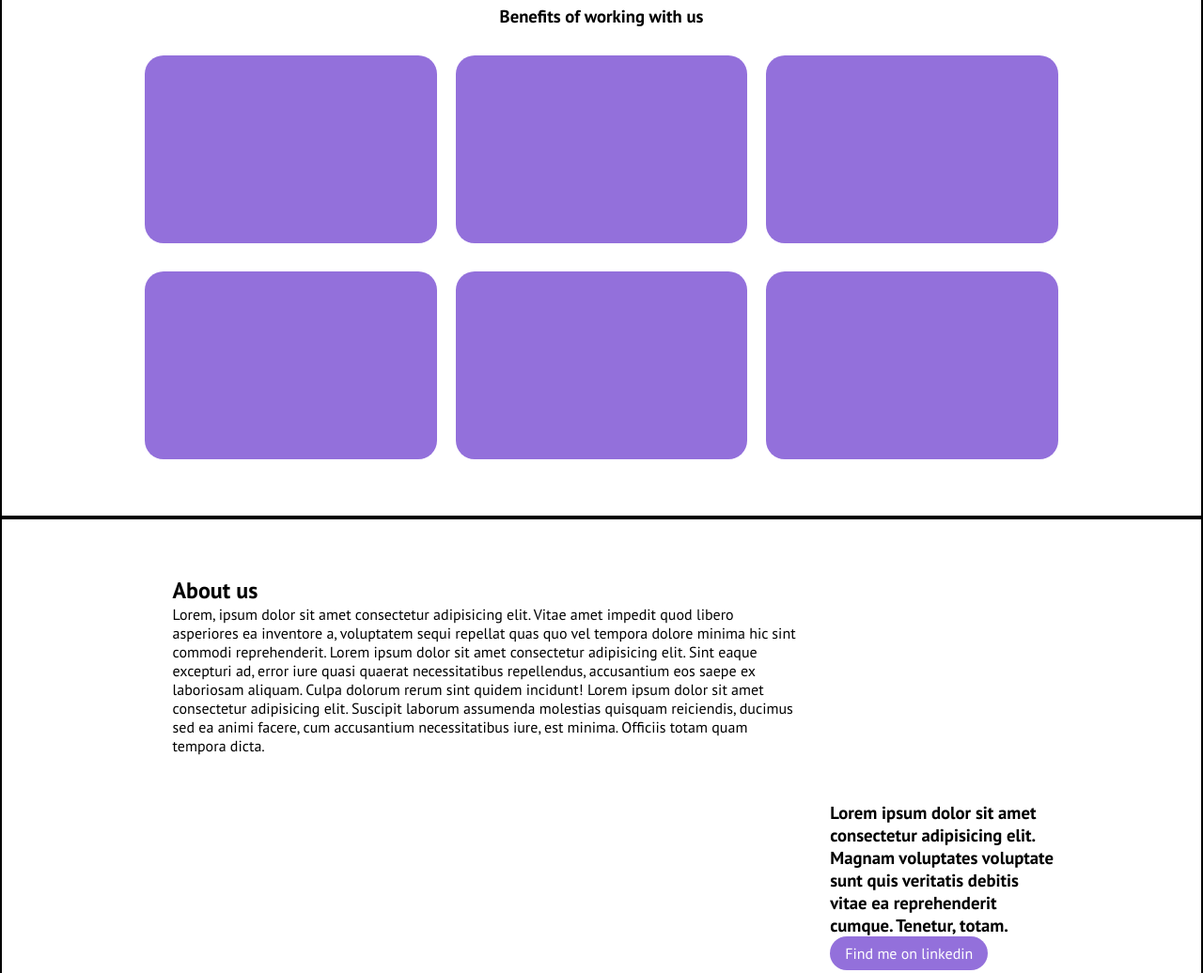
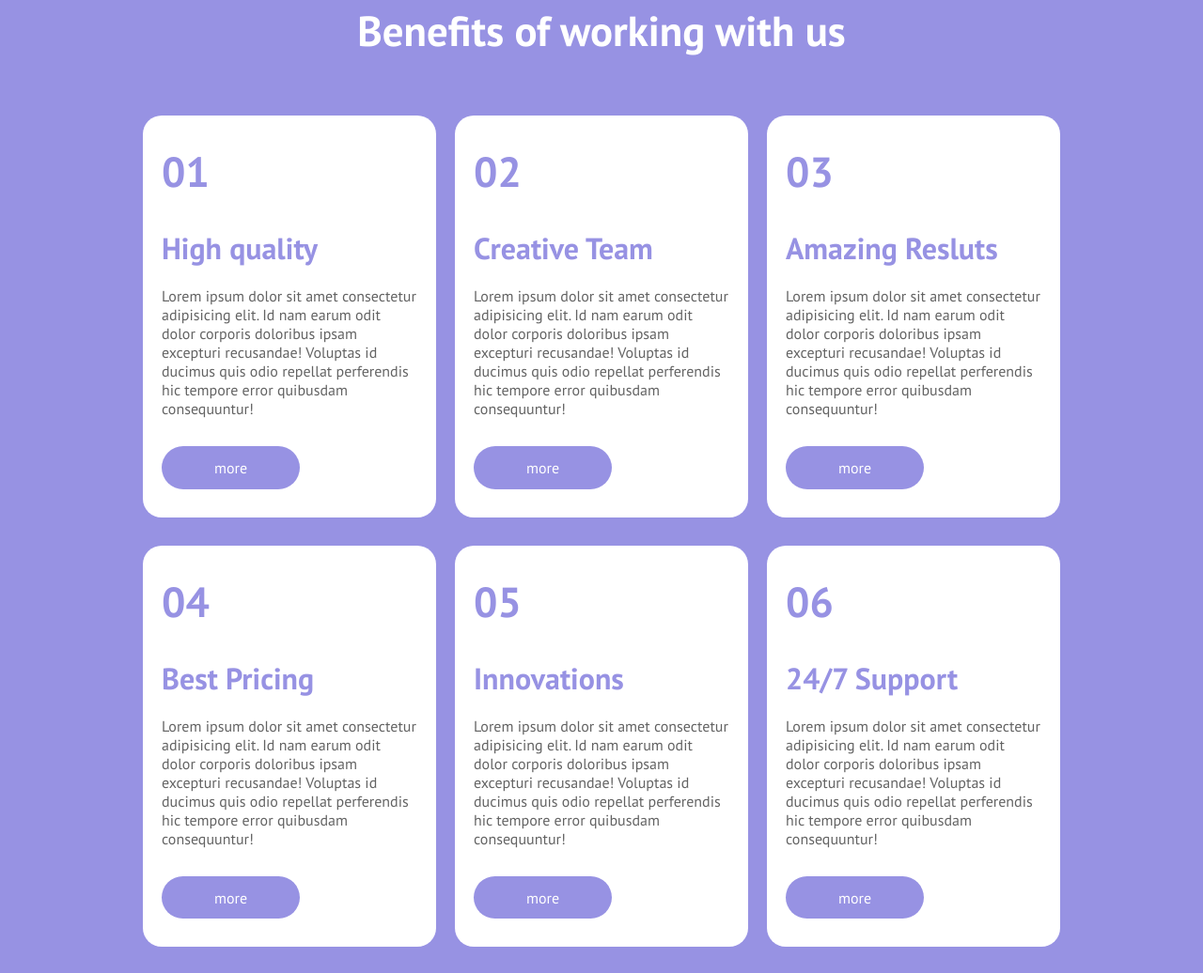
Before and after one commit to FRANCO1357/htmlcss-responsive-layout, a plain HTML site: page index.html in a window 1280 px wide. Shown: the part 3192-4228 px from the top of the page at 94% size. Drawn offline with Linux system fonts and the light colour scheme.

Commit message:
and benefits section

```diff
--- a/css/style.css
+++ b/css/style.css
@@ -229,19 +229,51 @@ nav ul{
 
 #benefits{
     padding-top: 80px;
-    border: 2px solid black;
+    background-color: #9792E3;
     min-height: 500px;
     padding: 60px 30px;
     text-align: center;
 }
 
 #benefits .card{
-    background-color: mediumpurple;
+    background-color: white;
     min-height: 200px;
     border-radius: 20px;
     margin: 30px 0;
     padding: 30px 20px;
+    text-align: left;
 }
+
+#benefits h3{
+    color: white;
+    font-size: 2.8rem;
+    margin-bottom: 2rem;
+}
+
+#benefits .card h3{
+    color: #9792E3;
+}
+
+#benefits .card h4{
+    color: #9792E3;
+    margin: 20px 0;
+    font-size: 2rem;
+}
+
+#benefits .card p{
+    color: rgb(99, 99, 99);
+}
+
+#benefits .card a{
+    display: inline-block;
+    color: white;
+    text-decoration: none;
+    background-color: #9792E3;
+    padding: 0.8rem 3.5rem;
+    border-radius: 30px;
+    margin-top: 30px;
+}
+
 
 /* about us */
 
--- a/index.html
+++ b/index.html
@@ -140,22 +140,52 @@
                 <h3>Benefits of working with us</h3>
                 <div class="row">
                     <div class="column">
-                        <div class="card"></div>
+                        <div class="card">
+                            <h3>01</h3>
+                            <h4>High quality</h4>
+                            <p>Lorem ipsum dolor sit amet consectetur adipisicing elit. Id nam earum odit dolor corporis doloribus ipsam excepturi recusandae! Voluptas id ducimus quis odio repellat perferendis hic tempore error quibusdam consequuntur!</p>
+                            <a href="">more</a>
+                        </div>
                     </div>
                     <div class="column">
-                        <div class="card"></div>
+                        <div class="card">
+                            <h3>02</h3>
+                            <h4>Creative Team</h4>
+                            <p>Lorem ipsum dolor sit amet consectetur adipisicing elit. Id nam earum odit dolor corporis doloribus ipsam excepturi recusandae! Voluptas id ducimus quis odio repellat perferendis hic tempore error quibusdam consequuntur!</p>
+                            <a href="">more</a>
+                        </div>
                     </div>
                     <div class="column">
-                        <div class="card"></div>
+                        <div class="card">
+                            <h3>03</h3>
+                            <h4>Amazing Resluts</h4>
+                            <p>Lorem ipsum dolor sit amet consectetur adipisicing elit. Id nam earum odit dolor corporis doloribus ipsam excepturi recusandae! Voluptas id ducimus quis odio repellat perferendis hic tempore error quibusdam consequuntur!</p>
+                            <a href="">more</a>
+                        </div>
                     </div>
                     <div class="column">
-                        <div class="card"></div>
+                        <div class="card">
+                            <h3>04</h3>
+                            <h4>Best Pricing</h4>
+                            <p>Lorem ipsum dolor sit amet consectetur adipisicing elit. Id nam earum odit dolor corporis doloribus ipsam excepturi recusandae! Voluptas id ducimus quis odio repellat perferendis hic tempore error quibusdam consequuntur!</p>
+                            <a href="">more</a>
+                        </div>
                     </div>
                     <div class="column">
-                        <div class="card"></div>
+                        <div class="card">
+                            <h3>05</h3>
+                            <h4>Innovations</h4>
+                            <p>Lorem ipsum dolor sit amet consectetur adipisicing elit. Id nam earum odit dolor corporis doloribus ipsam excepturi recusandae! Voluptas id ducimus quis odio repellat perferendis hic tempore error quibusdam consequuntur!</p>
+                            <a href="">more</a>
+                        </div>
                     </div>
                     <div class="column">
-                        <div class="card"></div>
+                        <div class="card">
+                            <h3>06</h3>
+                            <h4>24/7 Support</h4>
+                            <p>Lorem ipsum dolor sit amet consectetur adipisicing elit. Id nam earum odit dolor corporis doloribus ipsam excepturi recusandae! Voluptas id ducimus quis odio repellat perferendis hic tempore error quibusdam consequuntur!</p>
+                            <a href="">more</a>
+                        </div>
                     </div>
                 </div>
             </div>
```
